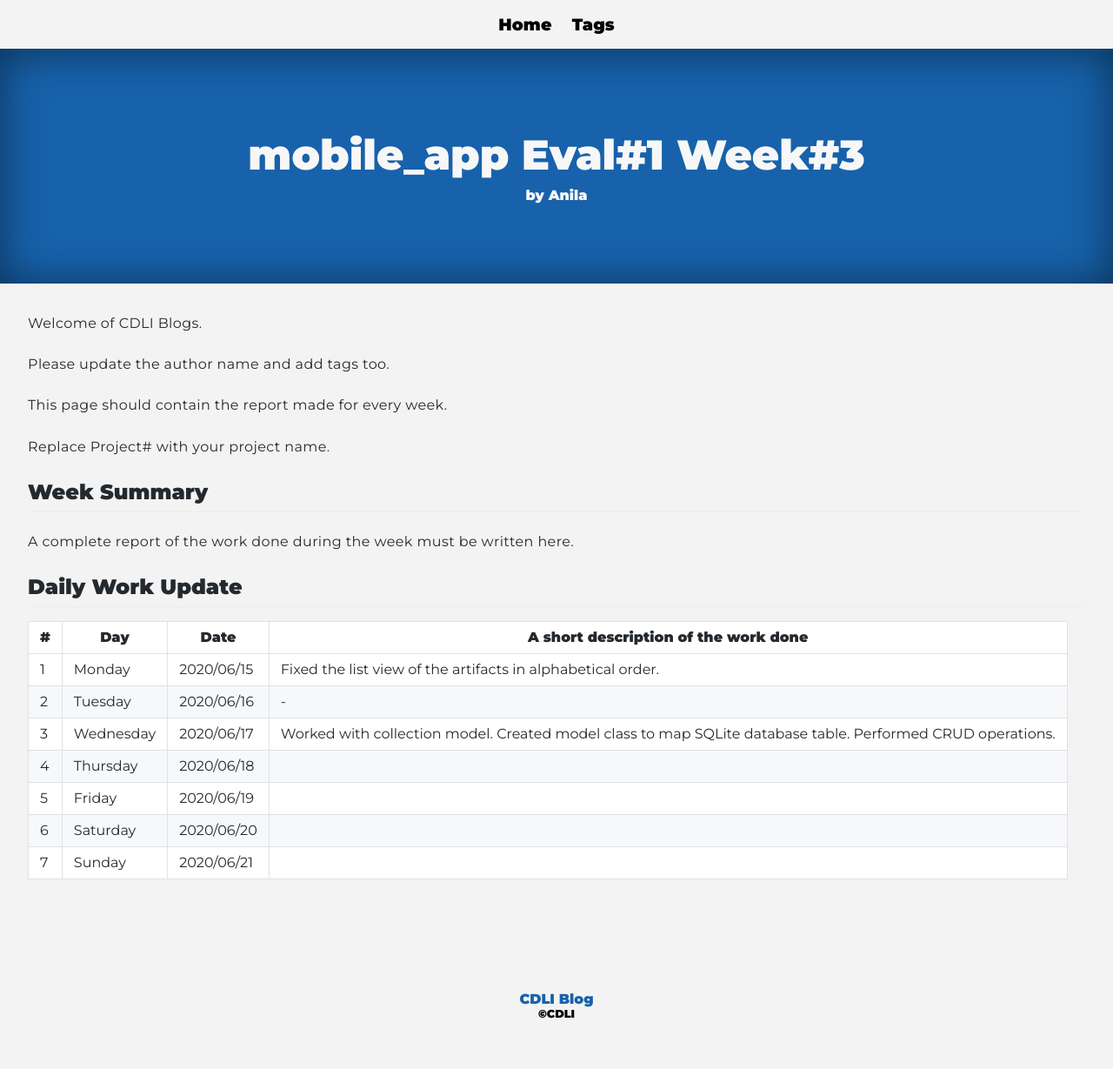
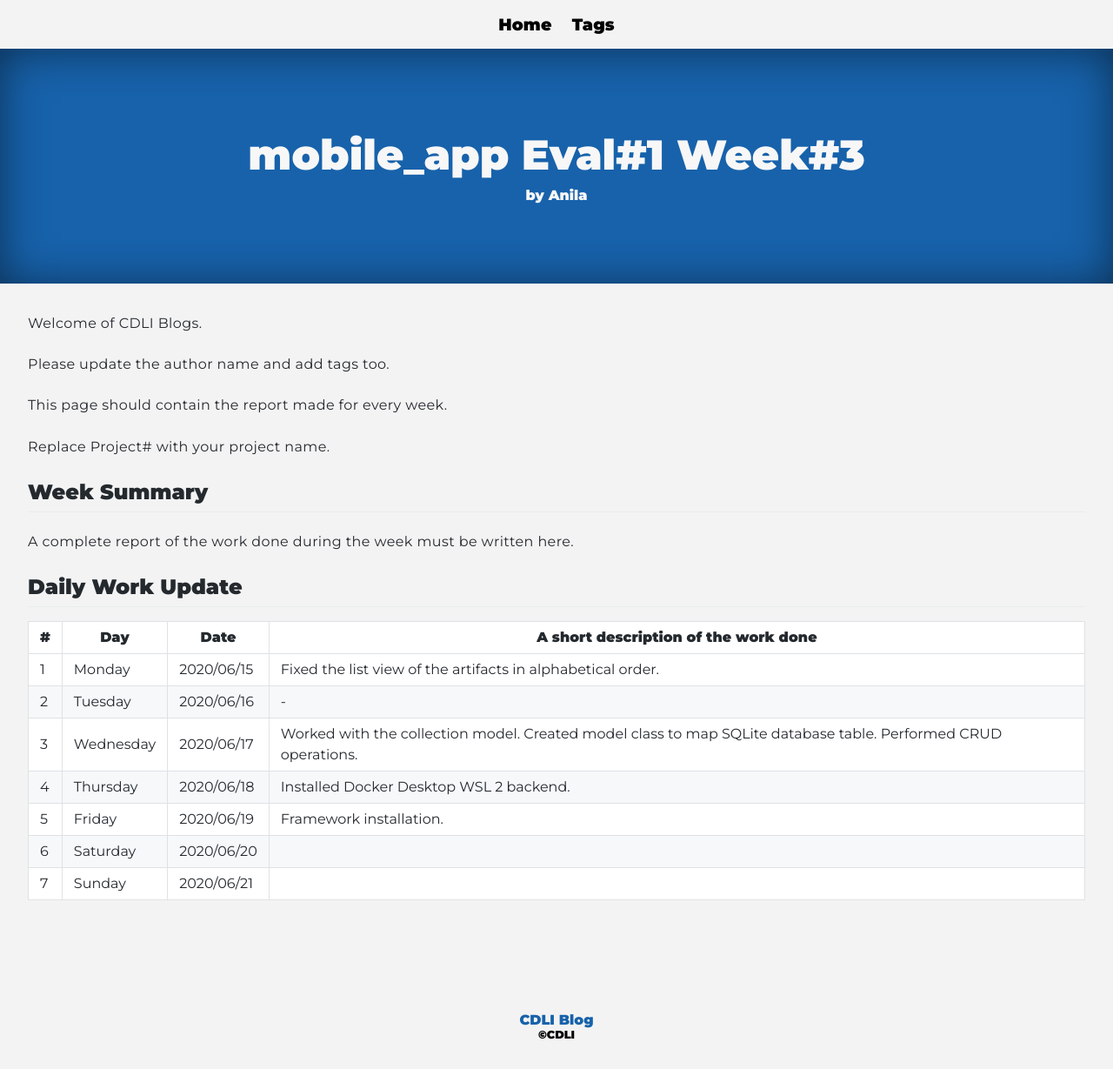
Before and after one commit to cdli-gh/blog, a Jekyll site: the page built from _blog/gsoc20/mobile_app/posts/03_week3.md, in a window 1280 px wide. Shown: the whole page at 87% size. Built offline with Jekyll 4.4.1, drawn with Linux system fonts in a browser that asks for light colours; Markdown is read by kramdown in place of the engine named in the settings; before the commit the page ends 1205 px from its top, so only the background shows below that.

Commit message:
Update 03_week3.md

```diff
--- a/_blog/gsoc20/mobile_app/posts/03_week3.md
+++ b/_blog/gsoc20/mobile_app/posts/03_week3.md
@@ -23,8 +23,8 @@ A complete report of the work done during the week must be written here.
 |---	|---	|---	|---	|
 |1   	| Monday 	|   2020/06/15	|Fixed the list view of the artifacts in alphabetical order.   	|
 |2   	| Tuesday  	|   2020/06/16	|-   	|
-|3   	| Wednesday  	|  2020/06/17 	|Worked with collection model. Created model class to map SQLite database table. Performed CRUD operations.   	|
-|4   	| Thursday  	|   2020/06/18	|   	|
-|5   	| Friday  	|   2020/06/19	|   	|
+|3   	| Wednesday  	|  2020/06/17 	|Worked with the collection model. Created model class to map SQLite database table. Performed CRUD operations.   	|
+|4   	| Thursday  	|   2020/06/18	|Installed Docker Desktop WSL 2 backend.   	|
+|5   	| Friday  	|   2020/06/19	|Framework installation.   	|
 |6   	| Saturday  	|   2020/06/20	|   	|
 |7   	| Sunday  	|   2020/06/21	|   	|
```
